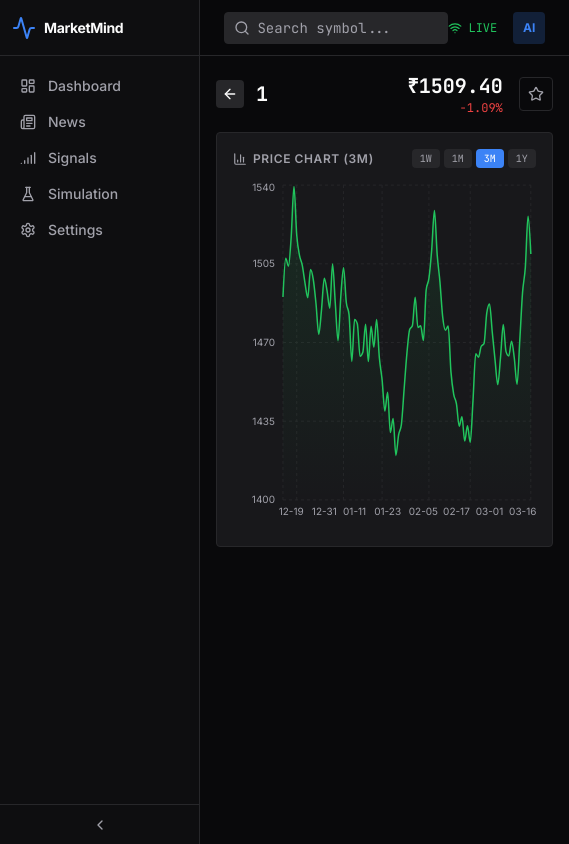
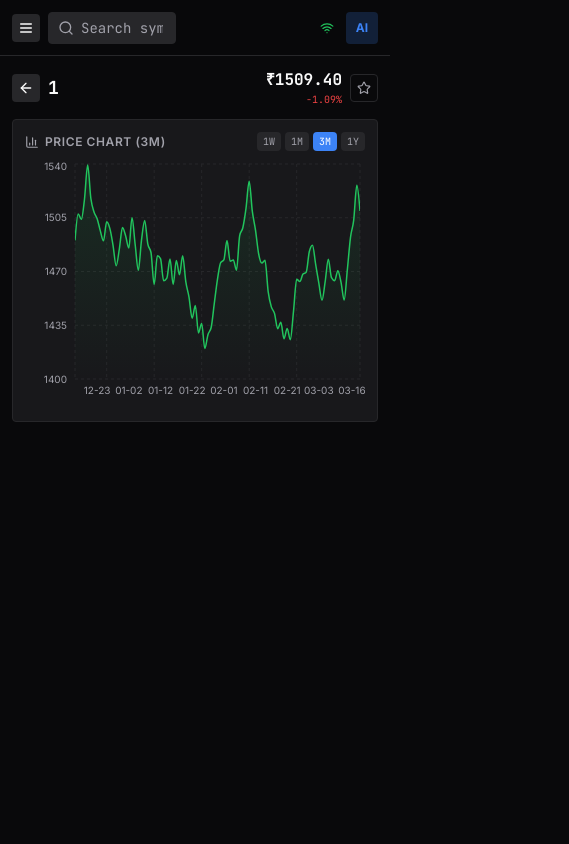
Before and after one commit to minowau/marketmind-terminal, a React (Vite) app: page /stock/1 in a window 390 px wide. Shown: the whole page, 569 px wide, since content can reach past the window. Built offline with nearby package versions, Linux system fonts and the light colour scheme; the HTML template or start-up script is replaced by a standard one.

Commit message:
Changes
Co-authored-by: minowau <139740712+minowau@users.noreply.github.com>

```diff
--- a/src/App.tsx
+++ b/src/App.tsx
@@ -16,17 +16,17 @@ import NotFound from "./pages/NotFound";
 const queryClient = new QueryClient();
 
 function AppContent() {
-  const { collapsed } = useSidebarState();
+  const { collapsed, isMobile } = useSidebarState();
   return (
     <div className="flex min-h-screen w-full">
       <AppSidebar />
       <motion.div
-        animate={{ marginLeft: collapsed ? 60 : 200 }}
+        animate={{ marginLeft: isMobile ? 0 : collapsed ? 60 : 200 }}
         transition={{ duration: 0.2 }}
-        className="flex-1 flex flex-col min-h-screen"
+        className="flex-1 flex flex-col min-h-screen min-w-0"
       >
         <AppHeader />
-        <main className="flex-1">
+        <main className="flex-1 overflow-x-hidden">
           <AnimatePresence mode="wait">
             <Routes>
               <Route path="/" element={<Index />} />
--- a/src/components/AppLayout.tsx
+++ b/src/components/AppLayout.tsx
@@ -1,5 +1,5 @@
 import { NavLink as RouterNavLink, useLocation } from "react-router-dom";
-import { motion } from "framer-motion";
+import { motion, AnimatePresence } from "framer-motion";
 import {
   LayoutDashboard,
   Newspaper,
@@ -11,17 +11,54 @@ import {
   Wifi,
   ChevronLeft,
   ChevronRight,
+  Menu,
+  X,
 } from "lucide-react";
-import { createContext, useContext, useState, type ReactNode } from "react";
+import { createContext, useContext, useState, useEffect, type ReactNode } from "react";
 import { cn } from "@/lib/utils";
 
-const SidebarContext = createContext({ collapsed: false, toggle: () => {} });
+interface SidebarState {
+  collapsed: boolean;
+  mobileOpen: boolean;
+  isMobile: boolean;
+  toggle: () => void;
+  toggleMobile: () => void;
+  closeMobile: () => void;
+}
+
+const SidebarContext = createContext<SidebarState>({
+  collapsed: false,
+  mobileOpen: false,
+  isMobile: false,
+  toggle: () => {},
+  toggleMobile: () => {},
+  closeMobile: () => {},
+});
 export const useSidebarState = () => useContext(SidebarContext);
 
 export function SidebarProvider({ children }: { children: ReactNode }) {
   const [collapsed, setCollapsed] = useState(false);
+  const [mobileOpen, setMobileOpen] = useState(false);
+  const [isMobile, setIsMobile] = useState(false);
+
+  useEffect(() => {
+    const check = () => setIsMobile(window.innerWidth < 768);
+    check();
+    window.addEventListener("resize", check);
+    return () => window.removeEventListener("resize", check);
+  }, []);
+
   return (
-    <SidebarContext.Provider value={{ collapsed, toggle: () => setCollapsed((c) => !c) }}>
+    <SidebarContext.Provider
+      value={{
+        collapsed,
+        mobileOpen,
+        isMobile,
+        toggle: () => setCollapsed((c) => !c),
+        toggleMobile: () => setMobileOpen((o) => !o),
+        closeMobile: () => setMobileOpen(false),
+      }}
+    >
       {children}
     </SidebarContext.Provider>
   );
@@ -35,10 +72,85 @@ const navItems = [
   { to: "/settings", icon: Settings, label: "Settings" },
 ];
 
+function SidebarNav({ onNavigate }: { onNavigate?: () => void }) {
+  const { collapsed, isMobile } = useSidebarState();
+  const location = useLocation();
+  const showLabel = isMobile || !collapsed;
+
+  return (
+    <nav className="flex-1 space-y-1 px-2 py-3">
+      {navItems.map((item) => {
+        const isActive = location.pathname === item.to;
+        return (
+          <RouterNavLink key={item.to} to={item.to} onClick={onNavigate}>
+            <div
+              className={cn(
+                "relative flex items-center gap-3 rounded-md px-3 py-2 text-sm font-medium transition-colors",
+                isActive
+                  ? "bg-sidebar-accent text-foreground"
+                  : "text-sidebar-foreground hover:bg-sidebar-accent hover:text-foreground"
+              )}
+            >
+              {isActive && (
+                <motion.div
+                  layoutId="nav-indicator"
+                  className="absolute left-0 top-0 h-full w-[3px] rounded-r-sm bg-primary"
+                  transition={{ duration: 0.2 }}
+                />
+              )}
+              <item.icon className="h-4 w-4 shrink-0" />
+              {showLabel && <span>{item.label}</span>}
+            </div>
+          </RouterNavLink>
+        );
+      })}
+    </nav>
+  );
+}
+
 export function AppSidebar() {
-  const { collapsed, toggle } = useSidebarState();
-  const location = useLocation();
+  const { collapsed, toggle, mobileOpen, closeMobile, isMobile } = useSidebarState();
 
+  // Mobile: overlay drawer
+  if (isMobile) {
+    return (
+      <AnimatePresence>
+        {mobileOpen && (
+          <>
+            {/* Backdrop */}
+            <motion.div
+              initial={{ opacity: 0 }}
+              animate={{ opacity: 1 }}
+              exit={{ opacity: 0 }}
+              onClick={closeMobile}
+              className="fixed inset-0 z-40 bg-background/60 backdrop-blur-sm"
+            />
+            {/* Drawer */}
+            <motion.aside
+              initial={{ x: -240 }}
+              animate={{ x: 0 }}
+              exit={{ x: -240 }}
+              transition={{ duration: 0.2 }}
+              className="fixed left-0 top-0 z-50 h-screen w-60 flex flex-col border-r border-border bg-sidebar"
+            >
+              <div className="flex h-14 items-center justify-between border-b border-border px-3">
+                <div className="flex items-center gap-2">
+                  <Activity className="h-6 w-6 shrink-0 text-primary" />
+                  <span className="text-sm font-bold tracking-tight text-foreground">MarketMind</span>
+                </div>
+                <button onClick={closeMobile} className="p-1 text-muted-foreground hover:text-foreground">
+                  <X className="h-4 w-4" />
+                </button>
+              </div>
+              <SidebarNav onNavigate={closeMobile} />
+            </motion.aside>
+          </>
+        )}
+      </AnimatePresence>
+    );
+  }
+
+  // Desktop: fixed sidebar
   return (
     <motion.aside
       animate={{ width: collapsed ? 60 : 200 }}
@@ -48,35 +160,20 @@ export function AppSidebar() {
       <div className="flex h-14 items-center gap-2 border-b border-border px-3">
         <Activity className="h-6 w-6 shrink-0 text-primary" />
         {!collapsed && (
-          <motion.span initial={{ opacity: 0 }} animate={{ opacity: 1 }} className="text-sm font-bold tracking-tight text-foreground">
+          <motion.span
+            initial={{ opacity: 0 }}
+            animate={{ opacity: 1 }}
+            className="text-sm font-bold tracking-tight text-foreground"
+          >
             MarketMind
           </motion.span>
         )}
       </div>
-
-      <nav className="flex-1 space-y-1 px-2 py-3">
-        {navItems.map((item) => {
-          const isActive = location.pathname === item.to;
-          return (
-            <RouterNavLink key={item.to} to={item.to}>
-              <div
-                className={cn(
-                  "relative flex items-center gap-3 rounded-md px-3 py-2 text-sm font-medium transition-colors",
-                  isActive ? "bg-sidebar-accent text-foreground" : "text-sidebar-foreground hover:bg-sidebar-accent hover:text-foreground"
-                )}
-              >
-                {isActive && (
-                  <motion.div layoutId="nav-indicator" className="absolute left-0 top-0 h-full w-[3px] rounded-r-sm bg-primary" transition={{ duration: 0.2 }} />
-                )}
-                <item.icon className="h-4 w-4 shrink-0" />
-                {!collapsed && <span>{item.label}</span>}
-              </div>
-            </RouterNavLink>
-          );
-        })}
-      </nav>
-
-      <button onClick={toggle} className="flex h-10 items-center justify-center border-t border-border text-muted-foreground hover:text-foreground transition-colors">
+      <SidebarNav />
+      <button
+        onClick={toggle}
+        className="flex h-10 items-center justify-center border-t border-border text-muted-foreground hover:text-foreground transition-colors"
+      >
         {collapsed ? <ChevronRight className="h-4 w-4" /> : <ChevronLeft className="h-4 w-4" />}
       </button>
     </motion.aside>
@@ -84,18 +181,33 @@ export function AppSidebar() {
 }
 
 export function AppHeader() {
+  const { isMobile, toggleMobile } = useSidebarState();
+
   return (
-    <header className="sticky top-0 z-30 flex h-14 items-center justify-between border-b border-border bg-background/80 backdrop-blur-sm px-6">
-      <div className="relative">
-        <Search className="absolute left-2.5 top-1/2 h-4 w-4 -translate-y-1/2 text-muted-foreground" />
-        <input type="text" placeholder="Search symbol..." className="h-8 w-56 rounded-md border border-border bg-muted pl-8 pr-3 text-sm text-foreground placeholder:text-muted-foreground focus:outline-none focus:ring-1 focus:ring-primary font-mono" />
+    <header className="sticky top-0 z-30 flex h-14 items-center justify-between border-b border-border bg-background/80 backdrop-blur-sm px-3 md:px-6">
+      <div className="flex items-center gap-2">
+        {isMobile && (
+          <button onClick={toggleMobile} className="p-1.5 rounded bg-muted hover:bg-accent transition-colors">
+            <Menu className="h-4 w-4 text-foreground" />
+          </button>
+        )}
+        <div className="relative">
+          <Search className="absolute left-2.5 top-1/2 h-4 w-4 -translate-y-1/2 text-muted-foreground" />
+          <input
+            type="text"
+            placeholder="Search symbol..."
+            className="h-8 w-32 md:w-56 rounded-md border border-border bg-muted pl-8 pr-3 text-sm text-foreground placeholder:text-muted-foreground focus:outline-none focus:ring-1 focus:ring-primary font-mono"
+          />
+        </div>
       </div>
-      <div className="flex items-center gap-4">
+      <div className="flex items-center gap-3 md:gap-4">
         <div className="flex items-center gap-1.5 text-xs text-success">
           <Wifi className="h-3.5 w-3.5" />
-          <span className="font-mono">LIVE</span>
+          <span className="font-mono hidden sm:inline">LIVE</span>
         </div>
-        <div className="h-8 w-8 rounded-md bg-primary/20 flex items-center justify-center text-xs font-bold text-primary">AI</div>
+        <div className="h-8 w-8 rounded-md bg-primary/20 flex items-center justify-center text-xs font-bold text-primary">
+          AI
+        </div>
       </div>
     </header>
   );
--- a/src/pages/StockDetailPage.tsx
+++ b/src/pages/StockDetailPage.tsx
@@ -1,11 +1,11 @@
 import { motion } from "framer-motion";
 import { useParams, useNavigate } from "react-router-dom";
-import { pageTransition, staggerContainer, staggerItem } from "@/lib/motionVariants";
+import { pageTransition, staggerContainer } from "@/lib/motionVariants";
 import { mockOpportunities, mockNews, generateStockHistory } from "@/lib/mockData";
-import { scoreColor, formatTimestamp } from "@/lib/format";
+import { scoreColor } from "@/lib/format";
 import MarketChart from "@/components/MarketChart";
 import NewsCard from "@/components/NewsCard";
-import { ArrowLeft, TrendingUp, Star, BarChart3, Activity } from "lucide-react";
+import { ArrowLeft, Star, BarChart3, Activity } from "lucide-react";
 import { useMemo } from "react";
 
 export default function StockDetailPage() {
@@ -21,65 +21,65 @@ export default function StockDetailPage() {
   const isUp = currentPrice >= prevPrice;
 
   return (
-    <motion.div {...pageTransition} className="p-4 space-y-4">
+    <motion.div {...pageTransition} className="p-3 md:p-4 space-y-3 md:space-y-4">
       {/* Header */}
-      <div className="flex items-center gap-3">
-        <button onClick={() => navigate(-1)} className="p-1.5 rounded bg-muted hover:bg-accent transition-colors">
+      <div className="flex items-center gap-2 md:gap-3">
+        <button onClick={() => navigate(-1)} className="p-1.5 rounded bg-muted hover:bg-accent transition-colors shrink-0">
           <ArrowLeft className="h-4 w-4 text-foreground" />
         </button>
-        <div>
-          <div className="flex items-center gap-2">
-            <h1 className="text-xl font-bold font-mono text-foreground">{symbol}</h1>
-            {opp && <span className="text-sm text-muted-foreground">{opp.company}</span>}
+        <div className="min-w-0">
+          <div className="flex items-center gap-2 flex-wrap">
+            <h1 className="text-lg md:text-xl font-bold font-mono text-foreground">{symbol}</h1>
+            {opp && <span className="text-xs md:text-sm text-muted-foreground truncate">{opp.company}</span>}
           </div>
         </div>
-        <div className="ml-auto flex items-center gap-4">
+        <div className="ml-auto flex items-center gap-2 md:gap-4 shrink-0">
           <div className="text-right">
-            <div className="font-mono text-xl font-bold text-foreground">₹{currentPrice.toFixed(2)}</div>
-            <div className={`font-mono text-xs ${isUp ? "text-success" : "text-destructive"}`}>
+            <div className="font-mono text-base md:text-xl font-bold text-foreground">₹{currentPrice.toFixed(2)}</div>
+            <div className={`font-mono text-[10px] md:text-xs ${isUp ? "text-success" : "text-destructive"}`}>
               {isUp ? "+" : ""}{dayChange}%
             </div>
           </div>
-          <button className="p-2 rounded border border-border hover:border-primary/40 transition-colors">
-            <Star className="h-4 w-4 text-muted-foreground" />
+          <button className="p-1.5 md:p-2 rounded border border-border hover:border-primary/40 transition-colors">
+            <Star className="h-3.5 md:h-4 w-3.5 md:w-4 text-muted-foreground" />
           </button>
         </div>
       </div>
 
       {/* Signal score row */}
       {opp && (
-        <div className="grid grid-cols-4 gap-3">
-          <div className="rounded-md border border-border bg-card p-3">
+        <div className="grid grid-cols-2 lg:grid-cols-4 gap-2 md:gap-3">
+          <div className="rounded-md border border-border bg-card p-2.5 md:p-3">
             <div className="text-[10px] uppercase tracking-wider text-muted-foreground mb-1">Signal Score</div>
-            <div className={`font-mono text-2xl font-bold ${scoreColor(opp.signal_score)}`}>
+            <div className={`font-mono text-xl md:text-2xl font-bold ${scoreColor(opp.signal_score)}`}>
               {opp.signal_score.toFixed(1)}
             </div>
           </div>
-          <div className="rounded-md border border-border bg-card p-3">
+          <div className="rounded-md border border-border bg-card p-2.5 md:p-3">
             <div className="text-[10px] uppercase tracking-wider text-muted-foreground mb-1">Predicted Move</div>
-            <div className="font-mono text-lg font-bold text-success">
+            <div className="font-mono text-sm md:text-lg font-bold text-success">
               +{opp.predicted_move_min}% to +{opp.predicted_move_max}%
             </div>
           </div>
-          <div className="rounded-md border border-border bg-card p-3">
+          <div className="rounded-md border border-border bg-card p-2.5 md:p-3">
             <div className="text-[10px] uppercase tracking-wider text-muted-foreground mb-1">Confidence</div>
-            <div className="font-mono text-lg font-bold text-foreground">
+            <div className="font-mono text-sm md:text-lg font-bold text-foreground">
               {Math.round(opp.confidence * 100)}%
             </div>
             <div className="mt-1 h-1.5 rounded-full bg-muted overflow-hidden">
               <div className="h-full bg-primary rounded-full" style={{ width: `${opp.confidence * 100}%` }} />
             </div>
           </div>
-          <div className="rounded-md border border-border bg-card p-3">
+          <div className="rounded-md border border-border bg-card p-2.5 md:p-3">
             <div className="text-[10px] uppercase tracking-wider text-muted-foreground mb-1">Trigger</div>
-            <div className="text-sm text-foreground">{opp.trigger}</div>
+            <div className="text-xs md:text-sm text-foreground">{opp.trigger}</div>
           </div>
         </div>
       )}
 
       {/* Chart */}
-      <div className="rounded-md border border-border bg-card p-4">
-        <div className="flex items-center justify-between mb-3">
+      <div className="rounded-md border border-border bg-card p-3 md:p-4">
+        <div className="flex items-center justify-between mb-2 md:mb-3">
           <h3 className="text-xs font-semibold uppercase tracking-wider text-muted-foreground flex items-center gap-1.5">
             <BarChart3 className="h-3.5 w-3.5" /> Price Chart (3M)
           </h3>
@@ -87,7 +87,7 @@ export default function StockDetailPage() {
             {["1W", "1M", "3M", "1Y"].map((r) => (
               <button
                 key={r}
-                className={`px-2 py-0.5 rounded text-[10px] font-mono ${
+                className={`px-1.5 md:px-2 py-0.5 rounded text-[10px] font-mono ${
                   r === "3M" ? "bg-primary text-primary-foreground" : "bg-muted text-muted-foreground"
                 }`}
               >
@@ -96,16 +96,16 @@ export default function StockDetailPage() {
             ))}
           </div>
         </div>
-        <MarketChart data={history} height={350} />
+        <MarketChart data={history} height={250} />
       </div>
 
       {/* Related news */}
       {relatedNews.length > 0 && (
         <div>
-          <h3 className="text-xs font-semibold uppercase tracking-wider text-muted-foreground mb-3 flex items-center gap-1.5">
+          <h3 className="text-xs font-semibold uppercase tracking-wider text-muted-foreground mb-2 md:mb-3 flex items-center gap-1.5">
             <Activity className="h-3.5 w-3.5" /> Related News ({relatedNews.length})
           </h3>
-          <motion.div variants={staggerContainer} initial="initial" animate="animate" className="grid gap-3">
+          <motion.div variants={staggerContainer} initial="initial" animate="animate" className="grid gap-2 md:gap-3">
             {relatedNews.map((news) => (
               <NewsCard key={news.id} news={news} />
             ))}
```
Also changed, not shown: src/components/MarketMiniMap.tsx (+5 -5 lines), src/pages/Index.tsx (+12 -13 lines), src/pages/SignalsPage.tsx (+41 -11 lines), src/pages/SimulationPage.tsx (+26 -35 lines).
